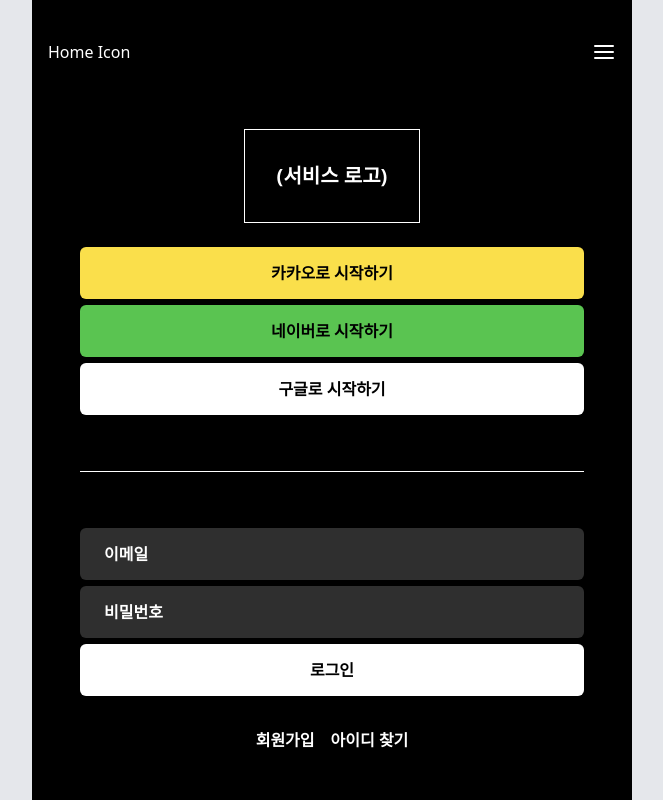
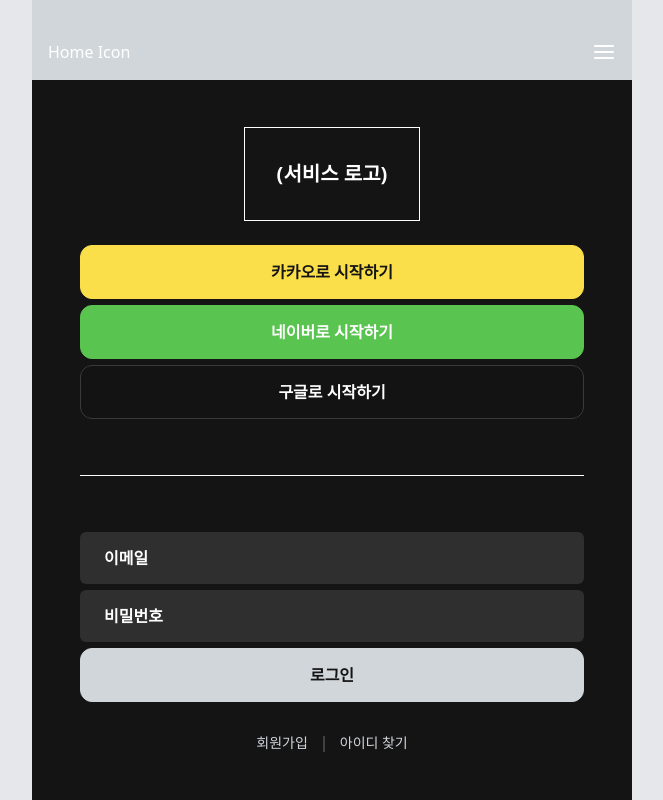
Before and after one commit to dajung-y/Artbite-Frontend, a React (Vite) app: page /login in a window 1280 px wide. Shown: the whole page, without its empty margins (308-971 px from the left). Built offline with nearby package versions, Linux system fonts and the light colour scheme.

Commit message:
Feature/login (#3)
* Initial commit

* Update README.md

* chore: add issue and PR templates

* feat: 로그인 구현 및 유효성검사 추가

* feat: 소셜로그인 구현 및 응답 인터셉터 구현

```diff
--- a/src/App.tsx
+++ b/src/App.tsx
@@ -5,6 +5,7 @@ import MobileLayout from "./layouts/MobileLayout"
 import type { JSX } from "react"
 import LoginPage from "./pages/auth/login/LoginPage"
 import SignupPage from "./pages/auth/signup/SignupPage"
+import OAuth2RedirectPage from "./pages/auth/OAuth2RedirectPage"
 
 function App() {
 
@@ -24,6 +25,8 @@ function App() {
         {/* 서브 페이지들 */}
         <Route path="/login" element={<LoginPage />} />
         <Route path="/signup" element={<SignupPage />} />
+        <Route path="/oauth2/redirect" element={<OAuth2RedirectPage />} />
+
       </Route >
     </Routes>
   )
--- /dev/null
+++ b/src/api/axiosInstance.ts
@@ -0,0 +1,107 @@
+// src/api/axiosInstance.ts
+
+import axios from "axios";
+import { clearTokenState, getAccessTokenFromState, setAccessTokenToState} from "../stores/authStore";
+
+const axiosInstance = axios.create({
+  baseURL: "http://localhost:8000",   // 백엔드 주소
+  withCredentials: true               // refrash token 쿠키 자동 전송
+});
+
+// 요청 인터셉터 : 모든 요청에 Access Token 추가
+axiosInstance.interceptors.request.use(
+  (config) => {
+    const accessToken = getAccessTokenFromState();
+    if(accessToken) {
+      config.headers['Authorization'] = `Bearer ${accessToken}`;
+    }
+    return config;
+  },
+  (error) => {
+    return Promise.reject(error);
+  }
+);
+
+// 응답 인터셉터
+
+// 토큰 재발급 요청 진행중 확인
+let isRefreshing = false;
+// 재발급이 끝나길 기다리는 요청들 쌓아두는 큐
+let failedQueue: { resolve: (value?: unknown) => void; reject: (reason?: unknown) => void; }[] = [];
+
+// 토큰 재발급이 끝난 뒤 호출
+const processQueue = (error: unknown, token: string | null = null) => {
+  failedQueue.forEach(prom => {
+    if(error) {
+      prom.reject(error);
+    } else {
+      prom.resolve(token);
+    }
+  });
+  failedQueue = [];
+};
+
+axiosInstance.interceptors.response.use(
+  (response) => {
+    return response;
+  },
+  // axios 오류, 응답 없을 시 reject
+  async (error: unknown) => {
+    if(!axios.isAxiosError(error) || !error.response){
+      return Promise.reject(error);
+    }
+
+    const originalRequest = error.config as any;
+
+    // 401 오류, 재시도 요청 아닐 때
+    if(error.response.status === 401 && originalRequest && !originalRequest._retry) {
+      // 토큰 재발급 진행중인 경우
+      if(isRefreshing){
+        return new Promise((resolve, reject) => {
+          failedQueue.push({ resolve, reject });
+        }).then(token => {
+          if(originalRequest.headers) {
+            originalRequest.headers['Authorization'] = 'Bearer' + token;
+          }
+          return axiosInstance(originalRequest);
+        });
+      }
+
+      originalRequest._retry = true;
+      isRefreshing = true;
+
+      try{
+        // 토큰 재발급 API 호출
+        const reissueResponse = await axiosInstance.post('/api/auth/reissue', {});
+        const { accessToken: newAccessToken } = reissueResponse.data.data;
+
+        // 새로 발급받은 Access Token 저장
+        setAccessTokenToState(newAccessToken);
+
+        // 원래 요청의 헤더를 새 토큰으로 교체
+        if(originalRequest.headers){
+          originalRequest.headers['Authorization'] = `Bearer ${newAccessToken}`;
+        }
+
+        // 대기열에 있던 모든 요청들을 새 토큰으로 재실행
+        processQueue(null, newAccessToken);
+
+        // 실패했던 요청 재실행
+        return axiosInstance(originalRequest);
+      } catch (reissueError: unknown) {
+        // refresh token 도 만료된 경우
+        processQueue(reissueError, null);
+        // 토큰 클리어
+        clearTokenState();
+        window.location.href = '/login';
+        return Promise.reject(reissueError);
+      } finally {
+        isRefreshing = false;
+      }
+    }
+
+    return Promise.reject(error);
+  }
+);
+
+export default axiosInstance;
--- a/src/components/common/Button.tsx
+++ b/src/components/common/Button.tsx
@@ -6,25 +6,39 @@ export interface ButtonProps extends React.ButtonHTMLAttributes<HTMLButtonElemen
   fullWidth?: boolean;
   bgColor?: string;
   textColor?: string;
+  borderColor?: string;
+  icon?: React.ReactNode;
 };
 
 export default function Button({
   size = "medium",
   fullWidth = false,
-  bgColor = "bg-white",
+  bgColor = "bg-primary",
   textColor = "text-black",
+  borderColor = "border-primary",
+  icon,
   className,
   children,
   ...rest
 }: ButtonProps) {
-  const baseStyle = "inline-flex items-center justify-center rounded-md focus:outline-none";
+  const baseStyle = "inline-flex items-center justify-center rounded-xl focus:outline-none border";
   const sizeStyle = size === "large" ? "px-6 py-3.5 text-base font-semibold" : "px-4 py-2 text-sm";
   const widthStyle = fullWidth ? "w-full block" : "";
+  const iconStyle = icon ? "flex-row gap-2" : "";
 
-  const buttonClass = clsx(baseStyle, sizeStyle, widthStyle, bgColor, textColor, className);
+  const buttonClass = clsx(
+    baseStyle,
+    sizeStyle,
+    widthStyle,
+    iconStyle,
+    bgColor,
+    textColor,
+    borderColor,
+    className);
 
   return (
     <button className={buttonClass} {...rest}>
+      {icon && <span>{icon}</span>}
       {children}
     </button>
   )
--- a/src/layouts/Header.tsx
+++ b/src/layouts/Header.tsx
@@ -7,7 +7,7 @@ interface HeaderProps {
   className?: string;
 }
 
-const Header: React.FC<HeaderProps> = (className) => {
+const Header: React.FC<HeaderProps> = () => {
   const navigate = useNavigate();
 
   // 임시
@@ -23,15 +23,15 @@ const Header: React.FC<HeaderProps> = (className) => {
   return (
     <header
       className={clsx(
-        "w-full px-4 pt-10 pb-4 inline-flex justify-between items-end",
-        className)}
+        "fixd top-0 left-0 w-full z-30 px-4 pt-10 pb-4 inline-flex justify-between items-end bg-primary"
+      )}
     >
       {/* 왼쪽 - 홈 아이콘 */}
       <div className="text-white text-base font-medium"
            onClick={handleLogo}>
         Home Icon
       </div>
-      {/* 오른쪽 - 햄버거 아이콘 */}
+      {/* 오른쪽 - 메뉴 버튼 */}
       <div className="w-6 h-6">
         <FiMenu className="w-full h-full text-white"
                 onClick={handleSideBar} />
--- a/src/layouts/MobileLayout.tsx
+++ b/src/layouts/MobileLayout.tsx
@@ -14,8 +14,7 @@ const MobileLayout: React.FC<MobileLayoutProps> = ({ children }) => {
     <div className="bg-gray-200 min-h-screen flex justify-center">
       {/* 모바일 영역 흰색 */}
       <div className="relative w-full max-w-[600px] min-h-screen bg-black flex flex-col">
-        <Header
-          className="absolute top-0 left-0 w-full z-20 bg-transparent"/>
+        <Header/>
         {/* 본문 페이지 */}
         <main className="relative flex-1 h-full">
           {children}
--- a/src/pages/auth/login/LoginPage.tsx
+++ b/src/pages/auth/login/LoginPage.tsx
@@ -1,32 +1,44 @@
 import { useState } from "react";
 import Button from "../../../components/common/Button";
 import { Link, useNavigate } from "react-router-dom";
+import { loginSchema } from "../../../schemas/loginSchema";
+import axiosInstance from "../../../api/axiosInstance";
+import { setAccessTokenToState } from "../../../stores/authStore";
+import axios from "axios";
+import SocialLoginButtons from "./SocialLoginButtons";
 
 export default function LoginPage() {
 
   const navigate = useNavigate();
   const [email, setEmail] = useState<string>("");
   const [password, setPassword] = useState<string>("");
+  const [error, setError] = useState<string>("");
 
-  // 로그인 함수들
-  const handleKakaoLogin = () => {
-    console.log("카카오로 로그인");
-  }
+  const handleLogin = async (e: React.FormEvent) => {
+    e.preventDefault();
+    setError("");
+    // 입력값 검사
+    const result = loginSchema.safeParse({ email, password });
 
-  const handleNaverLogin = () => {
-    console.log("네이버로 로그인");
-  }
+    if(!result.success){
+      const firstError = result.error.issues[0];
+      setError(firstError.message);
+      return;
+    }
 
-  const handleGoogleLogin = () => {
-    console.log("구글로 로그인");
-  }
+    try{
+      const response = await axiosInstance.post("/api/auth/login", {email, password});
+      const { accessToken } =response.data.data;
+      setAccessTokenToState(accessToken);
 
-  const handleLogin = (e: React.FormEvent) => {
-    e.preventDefault();
-    setEmail("");
-    setPassword("");
-    console.log(`로그인 시도 : ${email}, ${password}`);
-    navigate('/', {replace: true})
+      navigate("/", {replace: true});
+    } catch(err: unknown) {
+      if(axios.isAxiosError(err) && err.response){
+        setError(err.response.data?.error?.message || "이메일 또는 비밀번호가 일치하지 않습니다");
+      } else {
+        setError("로그인 중 알 수 없는 오류가 발생했습니다");
+      }
+    }
   }
 
   return (
@@ -41,31 +53,7 @@ export default function LoginPage() {
       <div className="w-full px-8 space-y-8">
 
         {/* SNS 로그인 */}
-        <div className="space-y-1.5 py-6">
-          <Button
-            size="large"
-            fullWidth
-            bgColor="bg-kakao-yellow"
-            onClick={handleKakaoLogin}
-            >
-            카카오로 시작하기
-          </Button>
-          <Button
-            size="large"
-            fullWidth
-            bgColor="bg-naver-green"
-            onClick={handleNaverLogin}
-            >
-            네이버로 시작하기
-          </Button>
-          <Button
-            size="large"
-            fullWidth
-            onClick={handleGoogleLogin}
-            >
-            구글로 시작하기
-          </Button>
-        </div>
+        <SocialLoginButtons />
 
         {/* 구분선 */}
         <div className="border-t border-white" />
@@ -87,6 +75,12 @@ export default function LoginPage() {
               onChange={(e) => setPassword(e.target.value)}
               className="w-full px-6 py-3.5 rounded-md bg-[#2F2F2F] placeholder-white text-white font-semibold focus:outline focus:outline-white" />
 
+            {/* 에러 메시지 */}
+            {error && (
+              <div className="flex justify-center py-1">
+                <p className="text-sm text-red-500">{error}</p>
+              </div>
+            )}
             <Button
               size="large"
               fullWidth
@@ -97,16 +91,26 @@ export default function LoginPage() {
         </div>
 
         {/* 하단 링크 버튼 */}
-        <div className="flex justify-center gap-4">
-          {/* 임시로 모두 회원가입페이지로 이동 */}
-          <Link to='/signup' className="text-white text-base font-semibold">
+        {/* 하단 링크 버튼 */}
+        <div className="flex justify-center items-center gap-4">
+          <Link
+            to="/signup"
+            className="text-gray-300 text-sm font-normal font-['Pretendard'] leading-5"
+          >
             회원가입
           </Link>
-          <Link to='/signup' className="text-white text-base font-semibold">
+
+          {/* 구분선 */}
+          <div className="w-0 h-3.5 outline outline-1 outline-offset-[-0.5px] outline-neutral-700" />
+
+          <Link
+            to="/signup"
+            className="text-gray-300 text-sm font-normal font-['Pretendard'] leading-5"
+          >
             아이디 찾기
           </Link>
+        </div>
 
-        </div>
       </div>
     </div>
   )
--- /dev/null
+++ b/src/pages/auth/login/SocialLoginButtons.tsx
@@ -0,0 +1,34 @@
+import type React from "react";
+import Button from "../../../components/common/Button";
+
+const socialLogins = [
+  { name: "카카오", url: "kakao", color: "bg-kakao-yellow", textColor: "text-black", borderColor: "border-kakao-yellow" },
+  { name: "네이버", url: "naver", color: "bg-naver-green", textColor: "text-white", borderColor: "border-naver-green" },
+  { name: "구글", url: "google", color: "bg-google-black", textColor: "text-white", borderColor: "border-google-border" },
+];
+
+const SocialLoginButtons: React.FC = () => {
+  return(
+    <div className="space-y-1.5 py-6">
+      {socialLogins.map((social) => (
+        <a
+          key={social.url}
+          href={`/oauth2/authorization/${social.url}`}
+          className="block"
+        >
+          <Button
+            size="large"
+            fullWidth
+            bgColor={social.color}
+            textColor={social.textColor}
+            borderColor={social.borderColor}
+          >
+            {social.name}로 시작하기
+          </Button>
+        </a>
+      ))}
+    </div>
+  )
+};
+
+export default SocialLoginButtons;
--- /dev/null
+++ b/src/schemas/loginSchema.ts
@@ -0,0 +1,8 @@
+// src/schemas/loginSchema.ts
+
+import z from "zod";
+
+export const loginSchema = z.object({
+  email: z.string().min(1, "이메일을 입력하세요").email("올바른 이메일 형식이 아닙니다"),
+  password: z.string().min(1, "비밀번호를 입력하세요"),
+});
--- /dev/null
+++ b/src/stores/authStore.ts
@@ -0,0 +1,43 @@
+// src/stores/authStore.ts
+
+import { create } from "zustand";
+
+interface AuthState {
+  accessToken: string | null;
+  setAccessToken: (token: string) => void;
+  isLoggedIn: boolean;
+  clearToken: () => void;
+}
+
+export const useAuthStore = create<AuthState>((set) => ({
+
+  accessToken: localStorage.getItem('accessToken') || null,
+  // 토큰 저장
+  setAccessToken: (token) => {
+    set({ accessToken: token });
+    localStorage.setItem('accessToken', token);
+  },
+  isLoggedIn: false,
+  // 로그아웃
+  clearToken: () => {
+    set({ accessToken: null });
+    localStorage.removeItem('accessToken')
+  },
+}));
+
+// zustand에 저장된 accessToken 읽어오는 함수
+const getAccessTokenFromState = (): string | null => {
+  return useAuthStore.getState().accessToken;
+};
+
+// accessToken을 zustand에 저장하는 함수
+const setAccessTokenToState = (token: string) => {
+  return useAuthStore.getState().setAccessToken(token);
+};
+
+// 로그아웃 or 토큰만료
+const clearTokenState = () => {
+  useAuthStore.getState().clearToken();
+};
+
+export {getAccessTokenFromState, setAccessTokenToState, clearTokenState};
--- a/tailwind.config.js
+++ b/tailwind.config.js
@@ -12,12 +12,14 @@ module.exports = {
           100: "#FFFFFF",
         },
         black: {
-          DEFAULT: "#000000",
+          DEFAULT: "#141414",
           100: "#000000",
         },
-        'primary': '#006BFF',
+        'primary': '#D1D6DB',
         'kakao-yellow': '#FADF4B',
-        'naver-green': '#5AC451'
+        'naver-green': '#5AC451',
+        'google-black': '#131314',
+        'google-border' : '#3A3A3A'
       },
       // 폰트 추가
     },
```
Also changed, not shown: src/pages/auth/OAuth2RedirectPage.tsx (added, +42 -0 lines).
